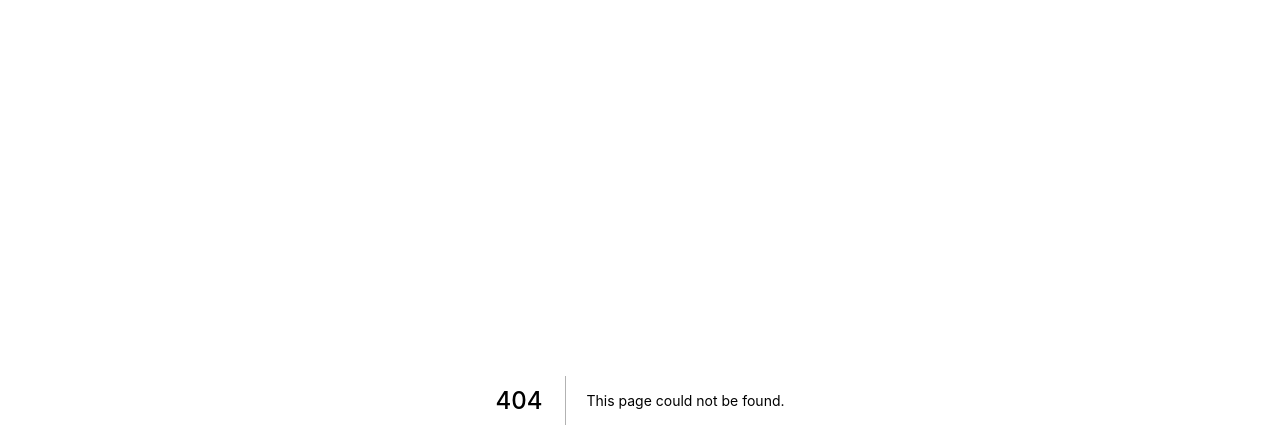
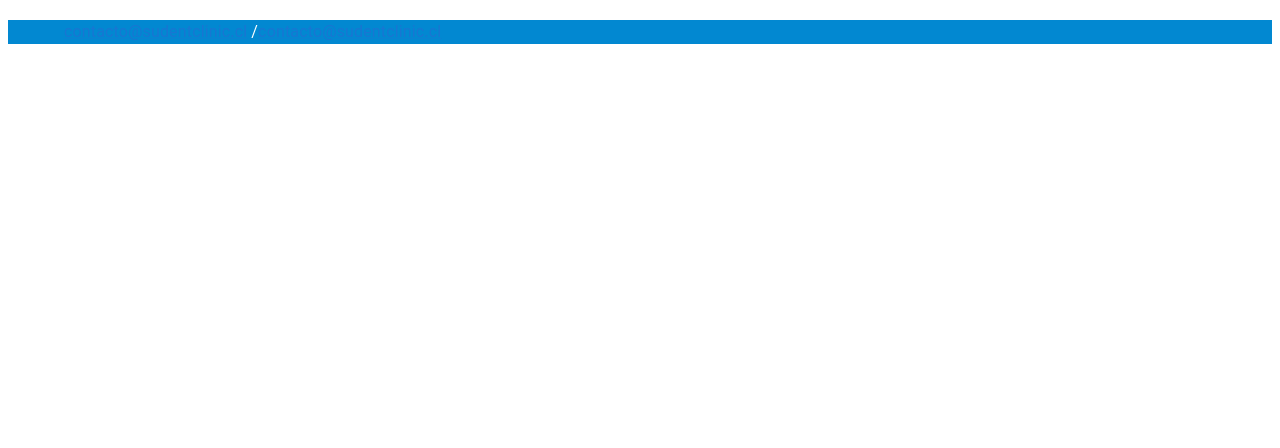
Before and after one commit to VeronicaManchola/web_su_2023, a Next.js app: page /modules/Contact in a window 1280 px wide. Before the commit this address had no page. Shown: the top 448 px of the page. Built offline with nearby package versions, Linux system fonts and the light colour scheme.

Commit message:
services ok

```diff
--- /dev/null
+++ b/pages/modules/Contact.tsx
@@ -0,0 +1,32 @@
+import React from 'react';
+import Container from '@mui/material/Container';
+import Typography from '@mui/material/Typography';
+import Link from '@mui/material/Link';
+import useTheme from '@mui/material/styles/useTheme';
+import Box from '@mui/material/Box';
+import Grid from '@mui/material/Grid';
+
+const Contact = () => {
+  const theme = useTheme();
+  const { palette } = theme;
+
+  return (
+    <Box
+      sx={{ backgroundColor: palette.info.main, marginTop: '20px', width: '100%', color: palette.primary.contrastText }}
+    >
+      <Container>
+        <Grid container justifyContent="center">
+          <Grid item xs={12}>
+            <Typography>
+              <Link href={`mailto:contacto@sudentclinic.cl`}>contacto@sudentclinic.cl</Link> /
+              <Link href={`mailto:contacto@sudentclinic.cl`}>contacto@sudentclinic.cl</Link>
+            </Typography>
+            <Typography></Typography>
+          </Grid>
+        </Grid>
+      </Container>
+    </Box>
+  );
+};
+
+export default Contact;
--- a/pages/modules/Services.tsx
+++ b/pages/modules/Services.tsx
@@ -26,7 +26,7 @@ const Services = (props: ServicesProps) => {
 
   return (
     <Container id={id} sx={{ marginTop: '20px' }}>
-      <Grid container spacing={3}>
+      <Grid container spacing={3} justifyContent="center">
         {sections?.map((section) => {
           const {
             default: { src },
@@ -34,8 +34,8 @@ const Services = (props: ServicesProps) => {
 
           return (
             <Grid item xs={6} sm={4} md={3} key={section.id}>
-              <Card sx={{ width: '100%', height: '100%', paddingTop: '16px' }}>
-                <CardActionArea sx={{ height: '100%', display: 'flex', flexDirection: 'column' }}>
+              <Card sx={{ width: '100%', height: '100%' }}>
+                <CardActionArea sx={{ height: '100%', paddingTop: '16px', display: 'flex', flexDirection: 'column' }}>
                   <CardMedia
                     component="img"
                     image={src}
```
Also changed, not shown: pages/index.tsx (+6 -1 lines).
